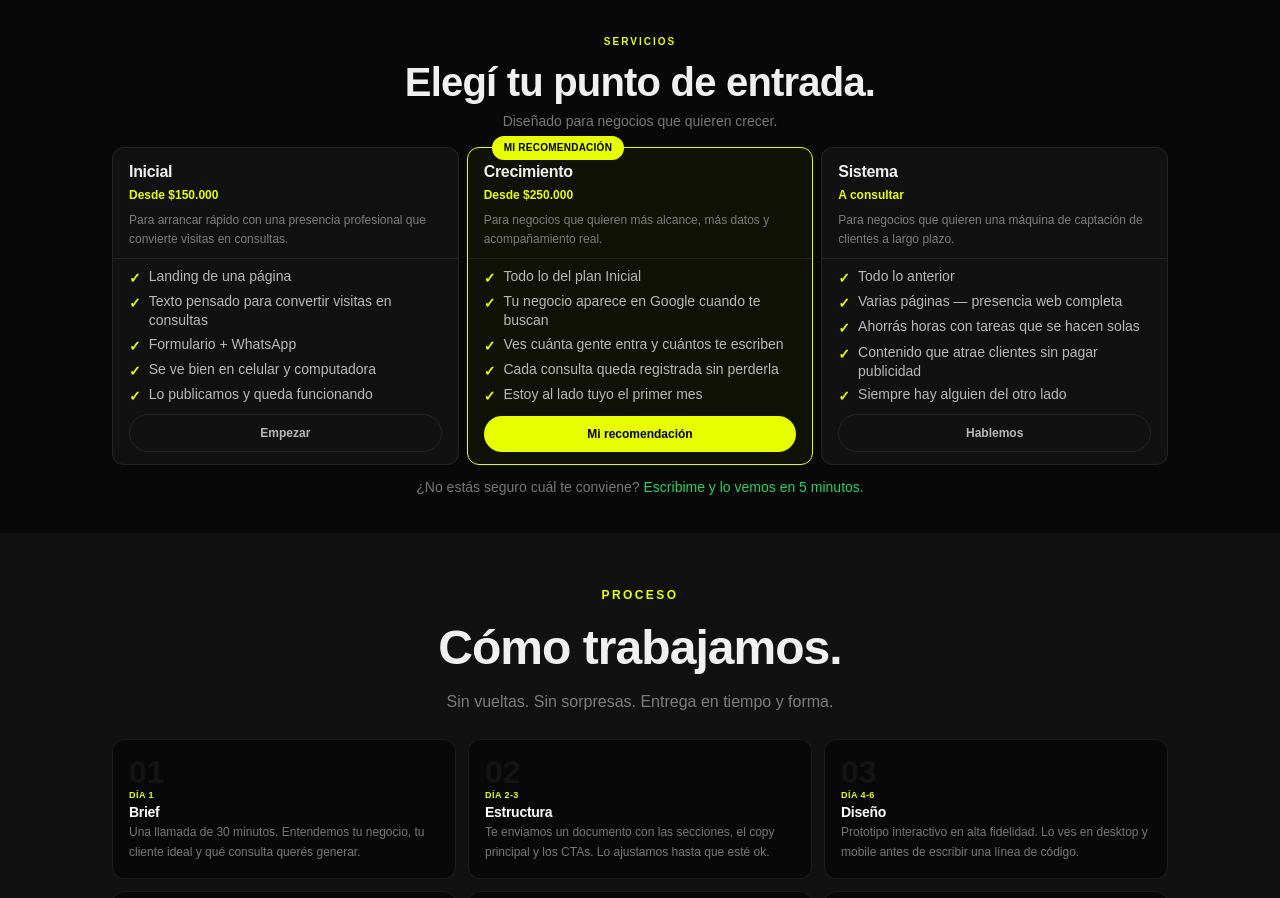
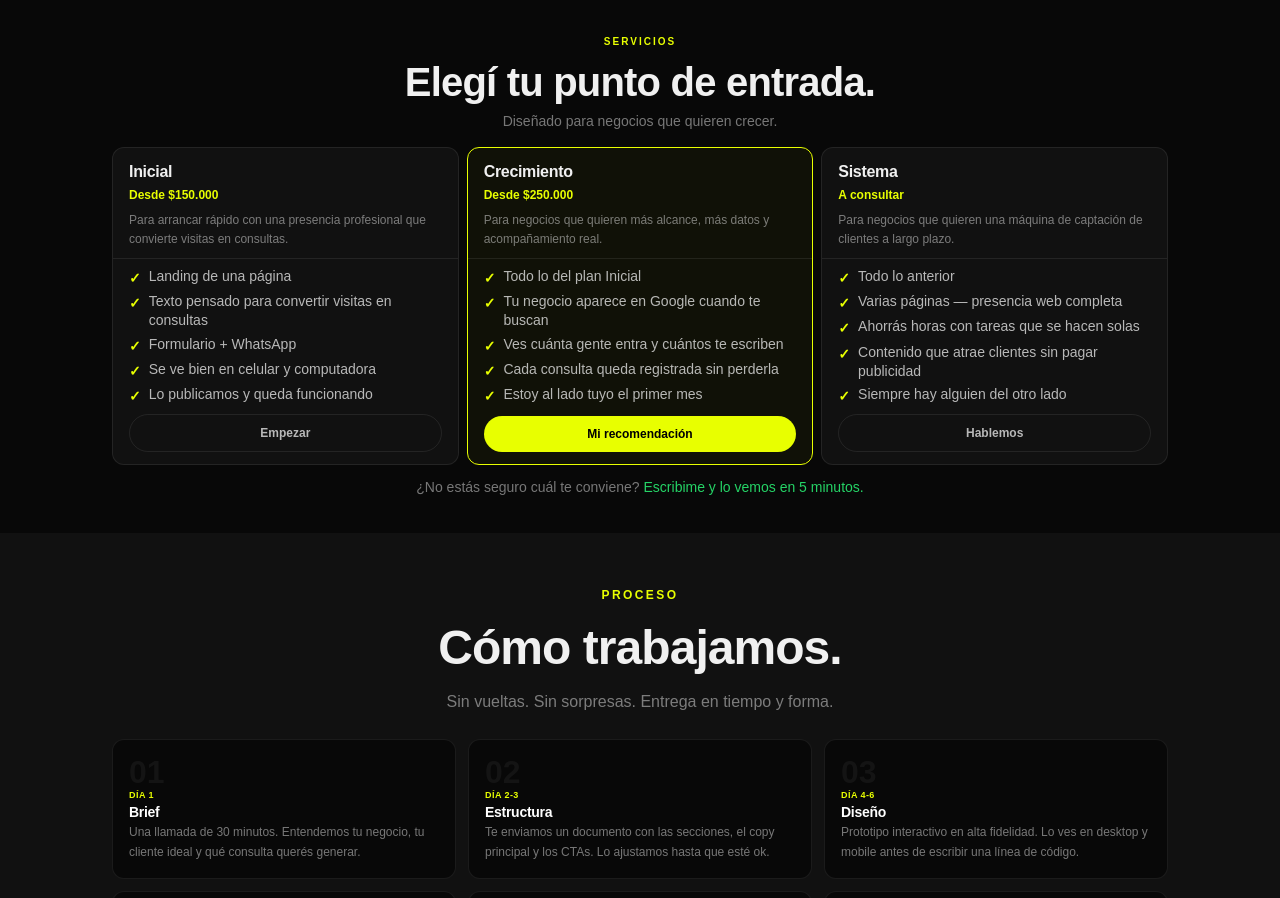
Before and after one commit to Isaacxiddd/maiuan, a React (Vite) app in the folder frontend/: page / in a window 1280 px wide. Shown: the part 1740-2638 px from the top of the page. Built offline with nearby package versions, Linux system fonts and the light colour scheme; no server answers.

Commit message:
fix: remove Mi recomendacion badge from pricing card

```diff
--- a/frontend/src/components/Services.tsx
+++ b/frontend/src/components/Services.tsx
@@ -65,12 +65,6 @@ export default function Services() {
                   : 'border-[var(--border)] bg-[var(--surface)] hover:border-white/20 transition-colors duration-300'
               }`}
             >
-              {p.highlight && (
-                <span className="absolute -top-3 left-6 bg-[var(--accent)] text-black text-[10px] font-bold px-3 py-1 rounded-full tracking-wide uppercase">
-                  Mi recomendación
-                </span>
-              )}
-
               {/* Header */}
                 <div className="px-4 pt-4 pb-2 border-b border-[var(--border)]">
                   <h3 className="text-base font-bold">{p.name}</h3>
```
